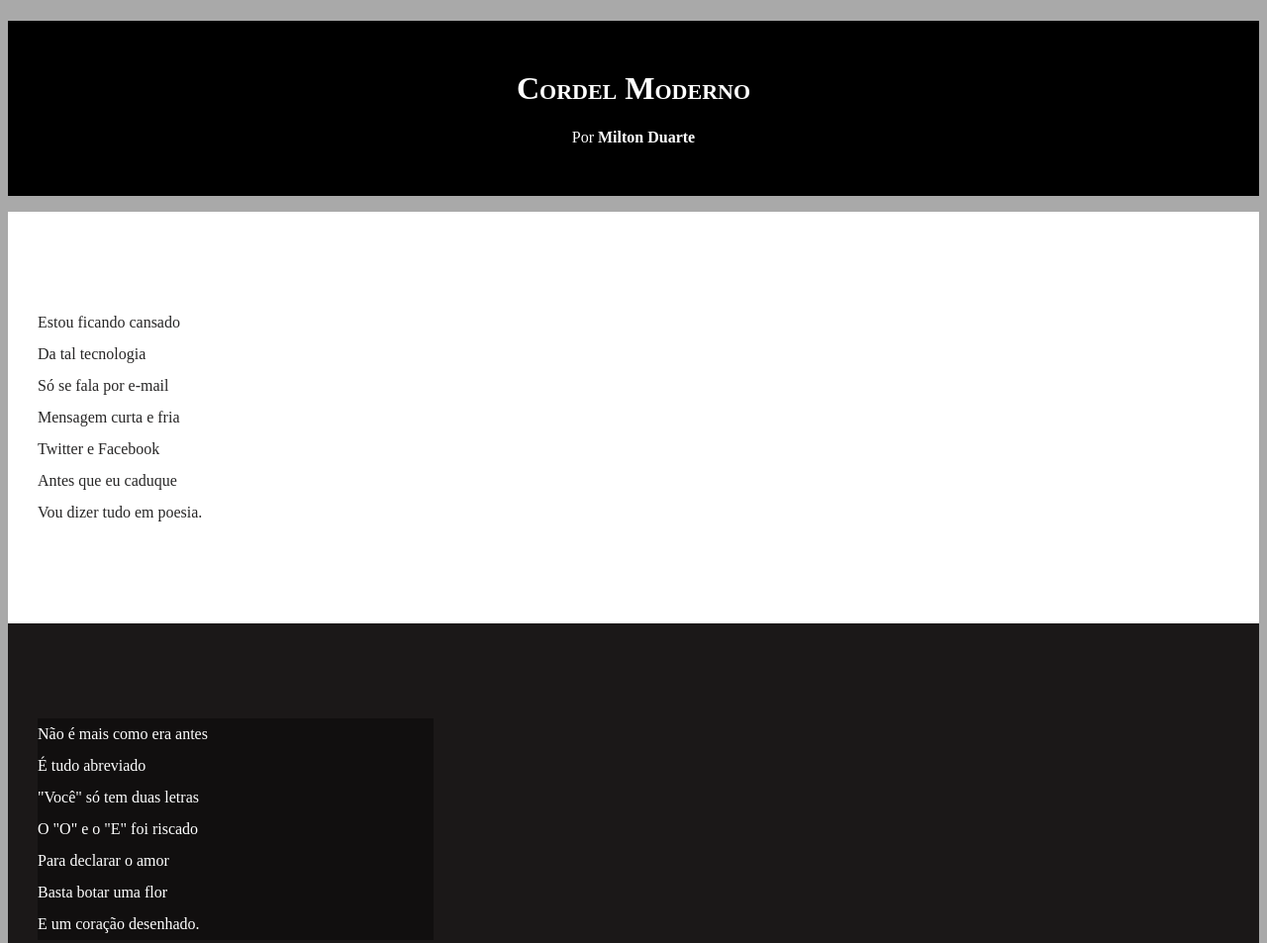
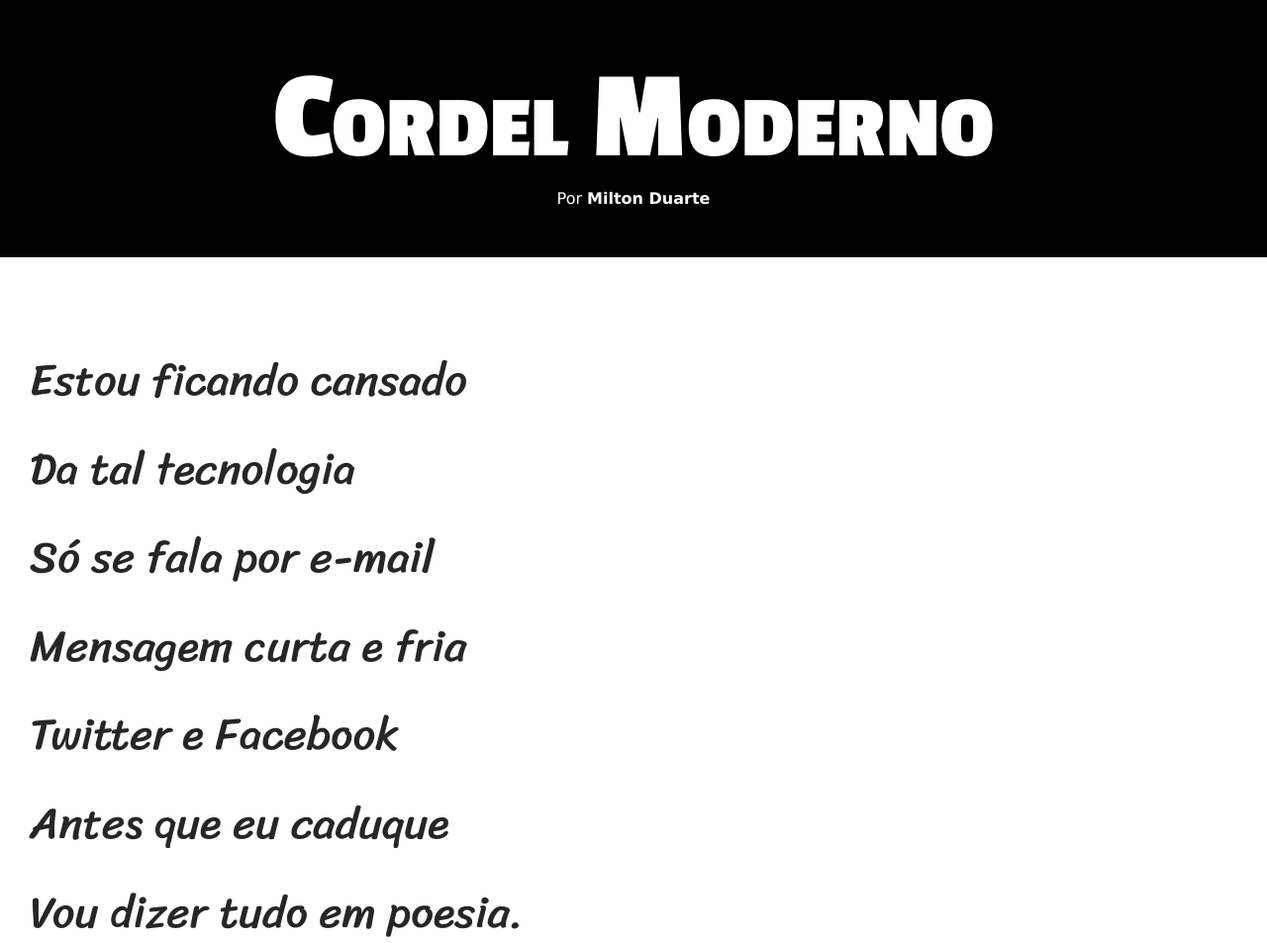
Before and after one commit to Lucasbatistasousa/html_css, a plain HTML site: page desafios/modulo2/desafio12/projeto-cordel.html in a window 1280 px wide. Shown: the top 953 px of the page at 99% size. Drawn offline with Linux system fonts and the light colour scheme.

Commit message:
Atualização de estilo ex 21

```diff
--- a/desafios/modulo2/desafio12/style.css
+++ b/desafios/modulo2/desafio12/style.css
@@ -1,17 +1,23 @@
 @charset "UTF-8";
 
-<style>
-@import url('https://fonts.googleapis.com/css2?family=Oswald:wght@200..700&family=Passion+One:wght@400;700;900&display=swap');
-@import url('https://fonts.googleapis.com/css2?family=Oswald:wght@200..700&family=Passion+One:wght@400;700;900&family=Sriracha&display=swap');
-</style>
+@import url('https://fonts.googleapis.com/css2?family=Passion+One:wght@400;700;900&display=swap');
+@import url('https://fonts.googleapis.com/css2?family=Sriracha&display=swap');
+
+:root{
+    --fonte1: Verdana, Geneva, Tahoma, sans-serif;
+    --fonte2: 'Passion One', sans-serif;
+    --fonte3: "Sriracha", cursive;
+}
 
 *{
     margin: 0px;
     padding: 0px;
 }
 html, body{
+    font-family: var(--fonte1);
     min-height: 100vh;
     background-color: darkgray;
+    font-size: 1em;
 }
 
 header{
@@ -23,6 +29,8 @@ header{
 header > h1 {
     padding-top: 50px;
     font-variant: small-caps;
+    font-family: var(--fonte2);
+    font-size: 10vw;
 }
 
 header > p {
@@ -44,6 +52,8 @@ section{
     padding-bottom: 10vh;
     padding-left: 30px;
     line-height: 2em;
+    font-family: var(--fonte3);
+    font-size: 3.5vw;
 }
 
 section.normal{
@@ -57,7 +67,8 @@ section.imagem{
 }
 
 section.imagem > p {
-    width: 400px;
+    display: inline-block;
+    padding: 5px;
     background-color: rgba(0, 0, 0, 0.384);
 }
 
```
